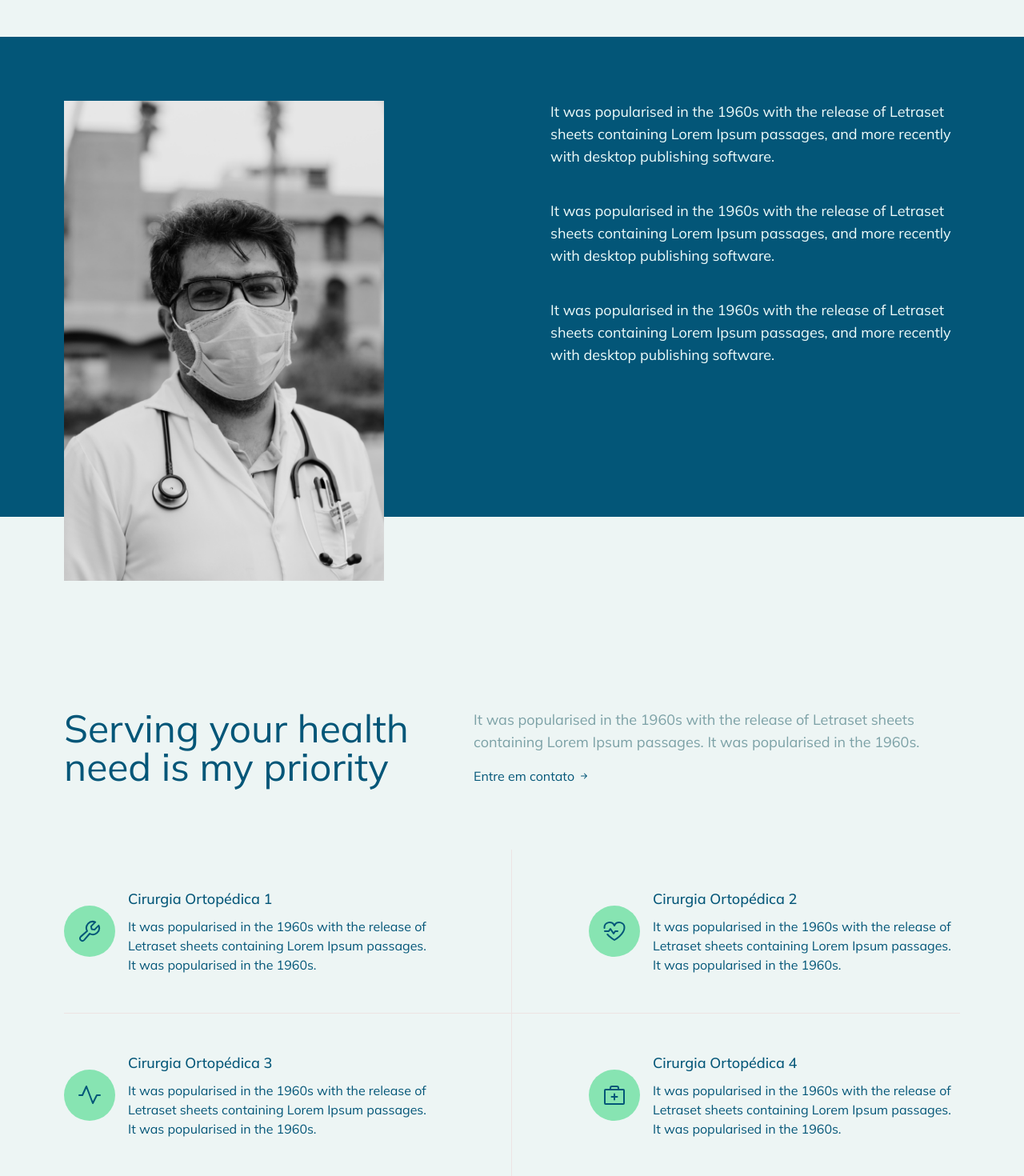
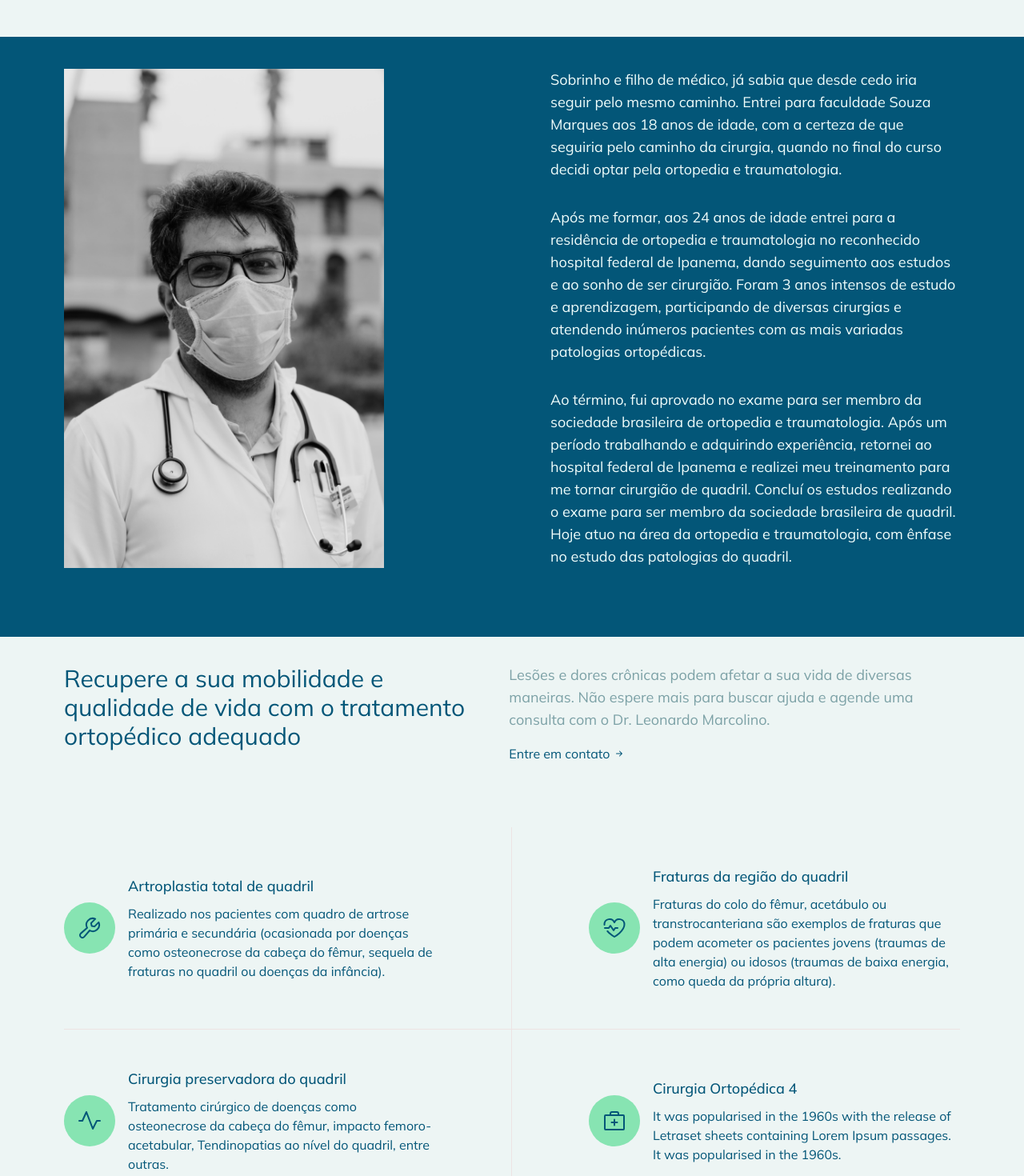
Before and after one commit to savioazb/dr-leo-page, a Next.js app: page / in a window 1280 px wide. Shown: the part 880-2350 px from the top of the page at 80% size. Built offline with nearby package versions, Linux system fonts and the light colour scheme.

Commit message:
text update

```diff
--- a/src/components/Especialidades.tsx
+++ b/src/components/Especialidades.tsx
@@ -2,13 +2,22 @@ import { BsArrowRightShort } from "react-icons/bs";
 import { Wrench, Heartbeat, Activity, FirstAidKit } from "phosphor-react";
 
 export function Especialidades() {
-  return(
+  return (
     <section className="mb-40">
       <article className="flex gap-12 justify-between mb-20">
-        <h2 className="text-5xl text-blue">Serving your health need is my priority</h2>
+        <h2 className="text-3xl text-blue">
+          Recupere a sua mobilidade e qualidade de vida com o tratamento
+          ortopédico adequado
+        </h2>
         <div className="flex flex-col gap-4">
-          <p className="text-lg text-gray">It was popularised in the 1960s with the release of Letraset sheets containing Lorem Ipsum passages. It was popularised in the 1960s.</p>
-          <a className="text-blue flex items-center gap-1 cursor-pointer">Entre em contato <BsArrowRightShort /></a>
+          <p className="text-lg text-gray">
+            Lesões e dores crônicas podem afetar a sua vida de diversas
+            maneiras. Não espere mais para buscar ajuda e agende uma consulta
+            com o Dr. Leonardo Marcolino.
+          </p>
+          <a className="text-blue flex items-center gap-1 cursor-pointer">
+            Entre em contato <BsArrowRightShort />
+          </a>
         </div>
       </article>
       <article>
@@ -18,8 +27,15 @@ export function Especialidades() {
               <Wrench size={32} className="text-blue" />
             </div>
             <div className="flex flex-col gap-2">
-              <h3 className="text-blue text-lg font-medium">Cirurgia Ortopédica 1</h3>
-              <p className="text-blue max-w-sm">It was popularised in the 1960s with the release of Letraset sheets containing Lorem Ipsum passages. It was popularised in the 1960s.</p>
+              <h3 className="text-blue text-lg font-medium">
+                Artroplastia total de quadril
+              </h3>
+              <p className="text-blue max-w-sm">
+                Realizado nos pacientes com quadro de artrose primária e
+                secundária (ocasionada por doenças como osteonecrose da cabeça
+                do fêmur, sequela de fraturas no quadril ou doenças da
+                infância).
+              </p>
             </div>
           </div>
           <div className="flex items-center py-12 justify-end gap-4 border-b border-border">
@@ -27,8 +43,15 @@ export function Especialidades() {
               <Heartbeat size={32} className="text-blue" />
             </div>
             <div className="flex flex-col gap-2">
-              <h3 className="text-blue text-lg font-medium">Cirurgia Ortopédica 2</h3>
-              <p className="text-blue max-w-sm">It was popularised in the 1960s with the release of Letraset sheets containing Lorem Ipsum passages. It was popularised in the 1960s.</p>
+              <h3 className="text-blue text-lg font-medium">
+                Fraturas da região do quadril
+              </h3>
+              <p className="text-blue max-w-sm">
+                Fraturas do colo do fêmur, acetábulo ou transtrocanteriana são
+                exemplos de fraturas que podem acometer os pacientes jovens
+                (traumas de alta energia) ou idosos (traumas de baixa energia,
+                como queda da própria altura).
+              </p>
             </div>
           </div>
           <div className="flex items-center py-12 justify-start gap-4 border-r border-border">
@@ -36,8 +59,14 @@ export function Especialidades() {
               <Activity size={32} className="text-blue" />
             </div>
             <div className="flex flex-col gap-2">
-              <h3 className="text-blue text-lg font-medium">Cirurgia Ortopédica 3</h3>
-              <p className="text-blue max-w-sm">It was popularised in the 1960s with the release of Letraset sheets containing Lorem Ipsum passages. It was popularised in the 1960s.</p>
+              <h3 className="text-blue text-lg font-medium">
+                Cirurgia preservadora do quadril
+              </h3>
+              <p className="text-blue max-w-sm">
+                Tratamento cirúrgico de doenças como osteonecrose da cabeça do
+                fêmur, impacto femoro-acetabular, Tendinopatias ao nível do
+                quadril, entre outras.
+              </p>
             </div>
           </div>
           <div className="flex items-center py-12 justify-end gap-4">
@@ -45,12 +74,18 @@ export function Especialidades() {
               <FirstAidKit size={32} className="text-blue" />
             </div>
             <div className="flex flex-col gap-2">
-              <h3 className="text-blue text-lg font-medium">Cirurgia Ortopédica 4</h3>
-              <p className="text-blue max-w-sm">It was popularised in the 1960s with the release of Letraset sheets containing Lorem Ipsum passages. It was popularised in the 1960s.</p>
+              <h3 className="text-blue text-lg font-medium">
+                Cirurgia Ortopédica 4
+              </h3>
+              <p className="text-blue max-w-sm">
+                It was popularised in the 1960s with the release of Letraset
+                sheets containing Lorem Ipsum passages. It was popularised in
+                the 1960s.
+              </p>
             </div>
           </div>
         </div>
       </article>
     </section>
-  )
+  );
 }
--- a/src/components/Hero.tsx
+++ b/src/components/Hero.tsx
@@ -6,11 +6,9 @@ export function Hero(){
   return(
     <section className='flex justify-between items-center mt-20 mb-40'>
       <article className="flex flex-col gap-16">
-        <h1 className="text-6xl leading-normal text-blue">Make a difference <br /> in the lives of <br /> others</h1>
-        <h3 className="max-w-md text-lg text-gray">
-          It was popularised in the 1960s with the release
-          of Letraset sheets containing Lorem Ipsum passages,
-          and more recently with desktop publishing software.
+        <h1 className="text-6xl leading-normal text-blue font-bold">O meu objetivo <br /> é o seu bem-estar <br /> e qualidade de vida</h1>
+        <h3 className="max-w-md text-xl text-blue">
+        Sinta-se seguro e confiante com o cuidado de um especialista em ortopedia. Agende a sua consulta e viva sem limitações.
         </h3>
         <div className="flex items-center gap-4">
           <button className="bg-green text-blue rounded-xl px-8 py-4">Entre em contato</button>
--- a/src/components/Sobre.tsx
+++ b/src/components/Sobre.tsx
@@ -4,29 +4,38 @@ import doctor from '../../public/portrait.png'
 export function Sobre() {
   return (
     <section className="mb-20">
-        <div className="bg-blue w-[100%] h-[600px] absolute left-0 -z-10"></div>
-        <article className="flex justify-between py-20">
+      <div className="bg-blue w-[100%] h-[750px] absolute left-0 -z-10"></div>
+      <article className="flex justify-between py-10">
         <Image
           src={doctor}
           alt="Imagem do doutor Leonardo Marcolino"
           width={400}
           height={400}
         />
-          <div className="flex flex-col gap-10">
+        <div className="flex flex-col gap-8">
           <p className="max-w-lg text-lg text-white">
-              It was popularised in the 1960s with the release of Letraset
-              sheets containing Lorem Ipsum passages, and more recently with
-              desktop publishing software.
+            Sobrinho e filho de médico, já sabia que desde cedo iria seguir pelo
+            mesmo caminho. Entrei para faculdade Souza Marques aos 18 anos de
+            idade, com a certeza de que seguiria pelo caminho da cirurgia,
+            quando no final do curso decidi optar pela ortopedia e
+            traumatologia.
           </p>
           <p className="max-w-lg text-lg text-white">
-              It was popularised in the 1960s with the release of Letraset
-              sheets containing Lorem Ipsum passages, and more recently with
-              desktop publishing software.
+            Após me formar, aos 24 anos de idade entrei para a residência de
+            ortopedia e traumatologia no reconhecido hospital federal de
+            Ipanema, dando seguimento aos estudos e ao sonho de ser cirurgião.
+            Foram 3 anos intensos de estudo e aprendizagem, participando de
+            diversas cirurgias e atendendo inúmeros pacientes com as mais
+            variadas patologias ortopédicas.
           </p>
           <p className="max-w-lg text-lg text-white">
-              It was popularised in the 1960s with the release of Letraset
-              sheets containing Lorem Ipsum passages, and more recently with
-              desktop publishing software.
+            Ao término, fui aprovado no exame para ser membro da sociedade
+            brasileira de ortopedia e traumatologia. Após um período trabalhando
+            e adquirindo experiência, retornei ao hospital federal de Ipanema e
+            realizei meu treinamento para me tornar cirurgião de quadril.
+            Concluí os estudos realizando o exame para ser membro da sociedade
+            brasileira de quadril. Hoje atuo na área da ortopedia e
+            traumatologia, com ênfase no estudo das patologias do quadril.
           </p>
         </div>
       </article>
--- a/tailwind.config.js
+++ b/tailwind.config.js
@@ -8,7 +8,8 @@ module.exports = {
       'border': '#EDE3E3',
       'blue': '#035678',
       'green': '#87E4B2',
-      'gray':'#7CA1A6'
+      'gray':'#7CA1A6',
+      'black':'#1f1717'
     },
     extend: {
       boxShadow: {
```
Lines whose indentation alone changed are shown as unchanged.
